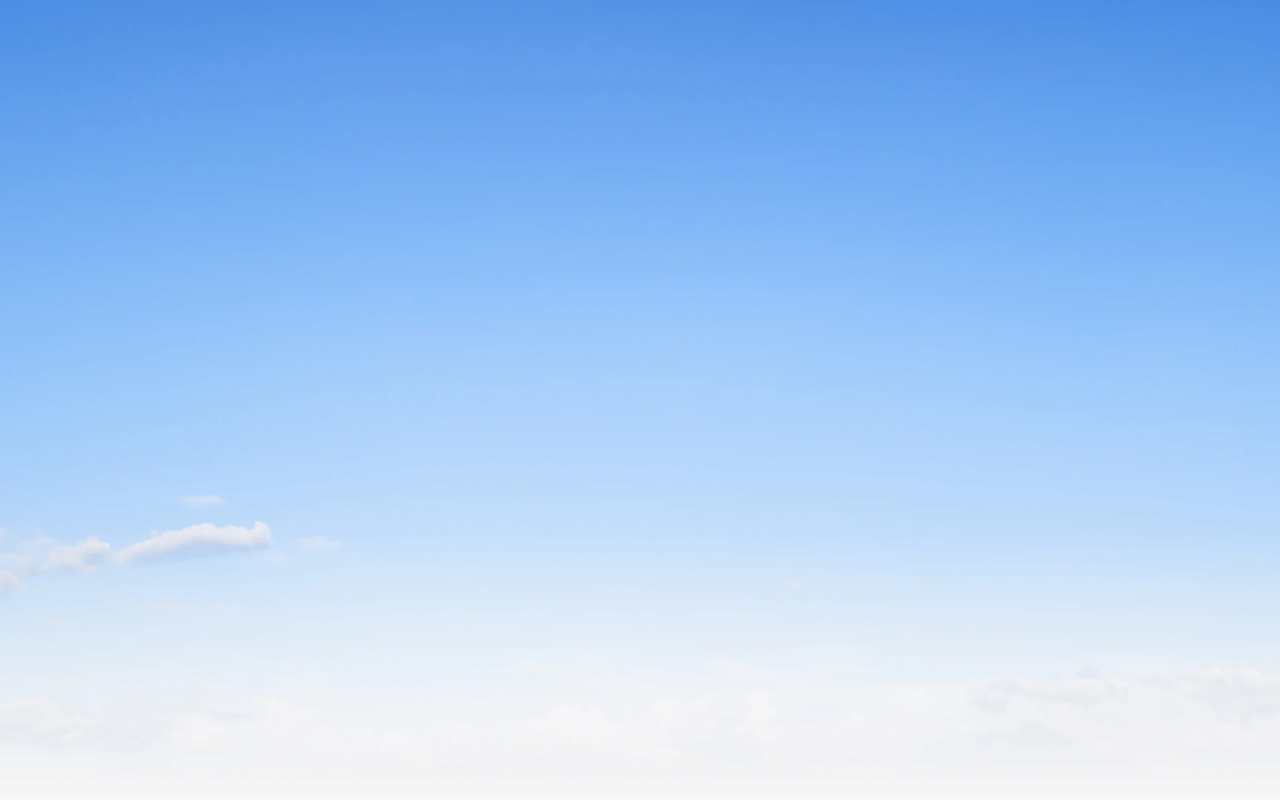
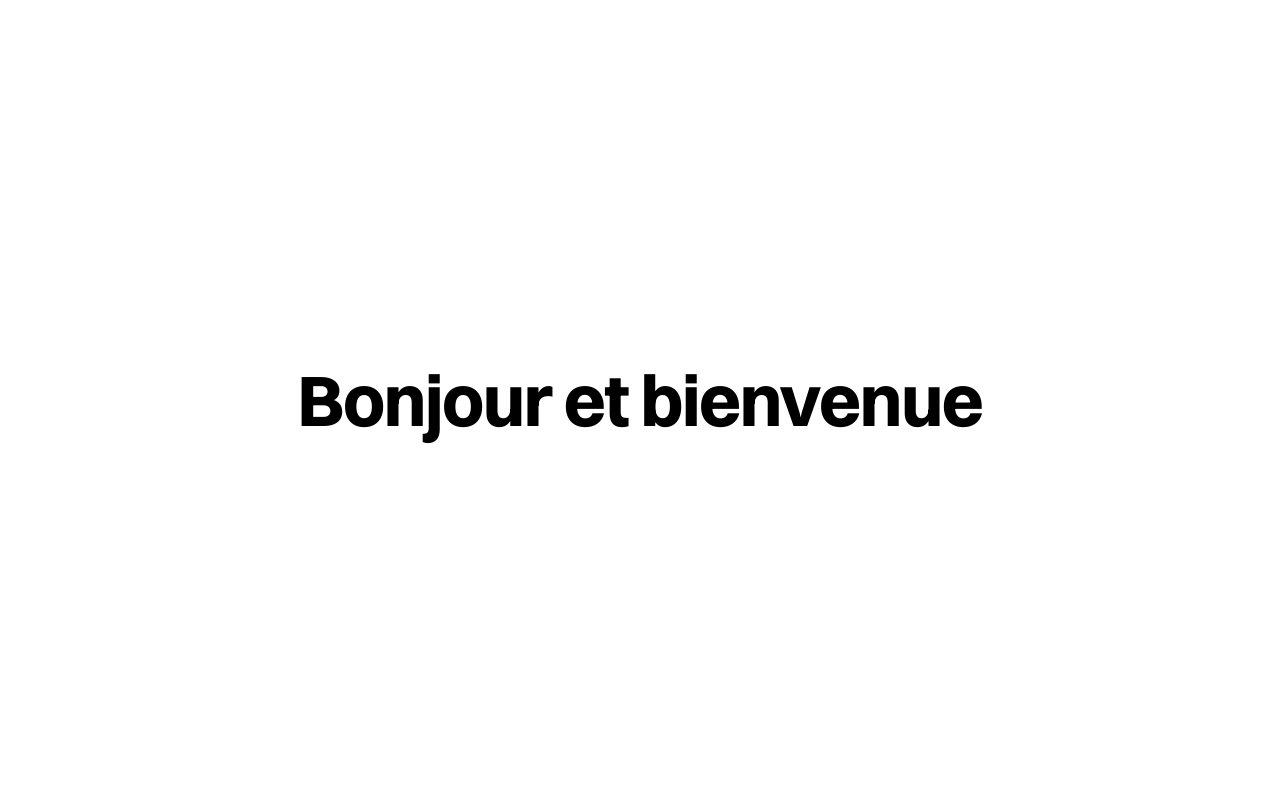
Before and after one commit to Matsuel/portfolio, a Next.js app: page / in a window 1280 px wide. Built offline with nearby package versions, Linux system fonts and the light colour scheme.

Commit message:
feat: ajouter le composant Loading avec animation de texte et intégrer le composant BlurIn

```diff
--- a/package.json
+++ b/package.json
@@ -10,6 +10,7 @@
   },
   "dependencies": {
     "clsx": "^2.1.1",
+    "framer-motion": "^12.11.0",
     "next": "15.3.1",
     "react": "^19.0.0",
     "react-dom": "^19.0.0",
--- a/src/app/page.tsx
+++ b/src/app/page.tsx
@@ -1,12 +1,10 @@
 import Hero from "@/components/Hero";
+import Loading from "@/components/Loading";
 
 export default function Home() {
   return (
     <div className="w-full min-h-screen flex items-start bg-black">
-      <Hero />
-
-
-
+      <Loading />
     </div>
   );
 }
--- /dev/null
+++ b/src/components/BlurIn.tsx
@@ -0,0 +1,46 @@
+"use client";
+
+import { motion } from "framer-motion";
+import { cn } from "@/utils/cn";
+
+interface BlurIntProps {
+    word: string;
+    className?: string;
+    variant?: {
+        hidden: { filter: string; opacity: number };
+        visible: { filter: string; opacity: number };
+    };
+    duration?: number;
+    delay?: number;
+}
+const BlurIn = ({
+    word,
+    className,
+    variant,
+    duration = 2,
+    delay = 0,
+}: BlurIntProps) => {
+
+    const defaultVariants = {
+        hidden: { filter: "blur(5px)", opacity: 0 },
+        visible: { filter: "blur(0px)", opacity: 1 },
+    };
+    const combinedVariants = variant || defaultVariants;
+
+    return (
+        <motion.span
+            initial="hidden"
+            animate="visible"
+            transition={{ duration, delay }}
+            variants={combinedVariants}
+            className={cn(
+                "font-display text-center text-4xl font-bold tracking-[-0.02em] drop-shadow-sm md:text-7xl md:leading-[5rem]",
+                className,
+            )}
+        >
+            {word}
+        </motion.span>
+    );
+};
+
+export default BlurIn;
--- /dev/null
+++ b/src/components/Loading.tsx
@@ -0,0 +1,35 @@
+import React, { useMemo } from 'react'
+import SectionLayout from './SectionLayout'
+import BlurIn from './BlurIn'
+
+const Loading = () => {
+
+    const word = 'Bonjour et bienvenue'
+
+    const delays = useMemo(
+        () =>
+            word.split('').map(() =>
+                Math.random() * 1.5 // 1.2s max de délai, ajuste si besoin
+            ),
+        [word]
+    )
+
+    return (
+        <SectionLayout
+            className='justify-center bg-white'
+        >
+            <div>
+                {word.split('').map((word, index) => (
+                    <BlurIn
+                        key={index}
+                        word={word}
+                        delay={delays[index]}
+                        className='text-black'
+                    />
+                ))}
+            </div>
+        </SectionLayout>
+    )
+}
+
+export default Loading
--- a/src/components/SectionLayout.tsx
+++ b/src/components/SectionLayout.tsx
@@ -11,7 +11,7 @@ const SectionLayout = ({
     ...props
 }: SectionLayoutProps) => {
     return (
-        <div className={cn("w-full h-screen flex items-start", className)} {...props}>
+        <div className={cn("w-full h-screen flex flex-col items-center", className)} {...props}>
             {children}
         </div>
     )
```
Also changed, not shown: 1 other file (tests, documents, lock files or other folders).
